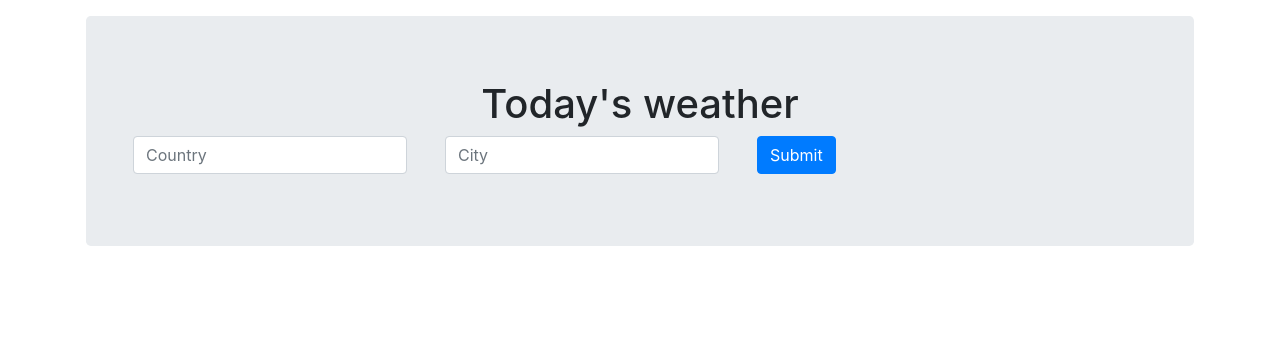
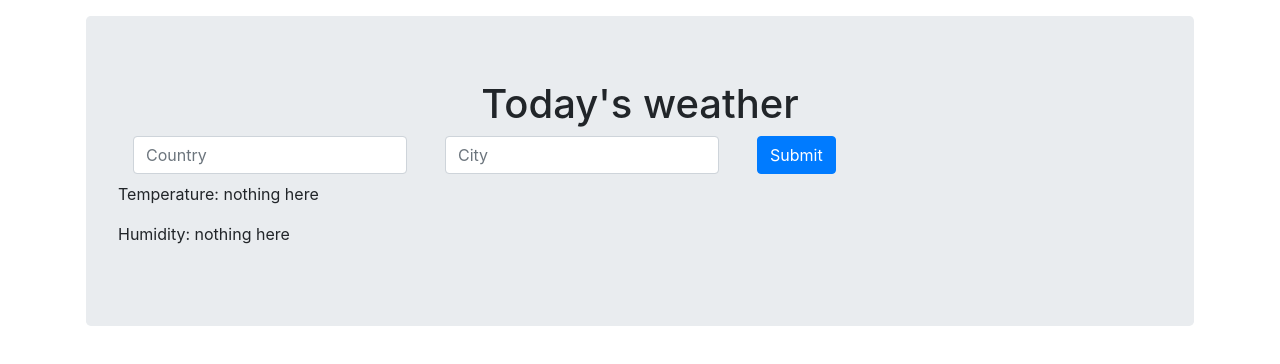
Before and after one commit to aoi-ue/weather-app, a React (Create React App) app: page / in a window 1280 px wide. Shown: the top 364 px of the page. Built offline with nearby package versions, Linux system fonts and the light colour scheme; no server answers.

Commit message:
included data display <p> fragment

```diff
--- a/src/Forms.js
+++ b/src/Forms.js
@@ -15,7 +15,7 @@ function Forms() {
     city: "",
   });
 
-  const [condition, setCondition] = useState([]);
+  const [condition, setCondition] = useState();
 
   useEffect(() => {
     const fetchData = async () => {
@@ -84,6 +84,14 @@ function Forms() {
           </Col>
         </Row>
       </Form>
+
+      <Row>
+        <p>Temperature: {condition ? condition.temp_min : "nothing here"}</p>
+      </Row>
+
+      <Row>
+        <p>Humidity: {condition ? condition.humidity : "nothing here"}</p>
+      </Row>
     </Container>
   );
 }
```
